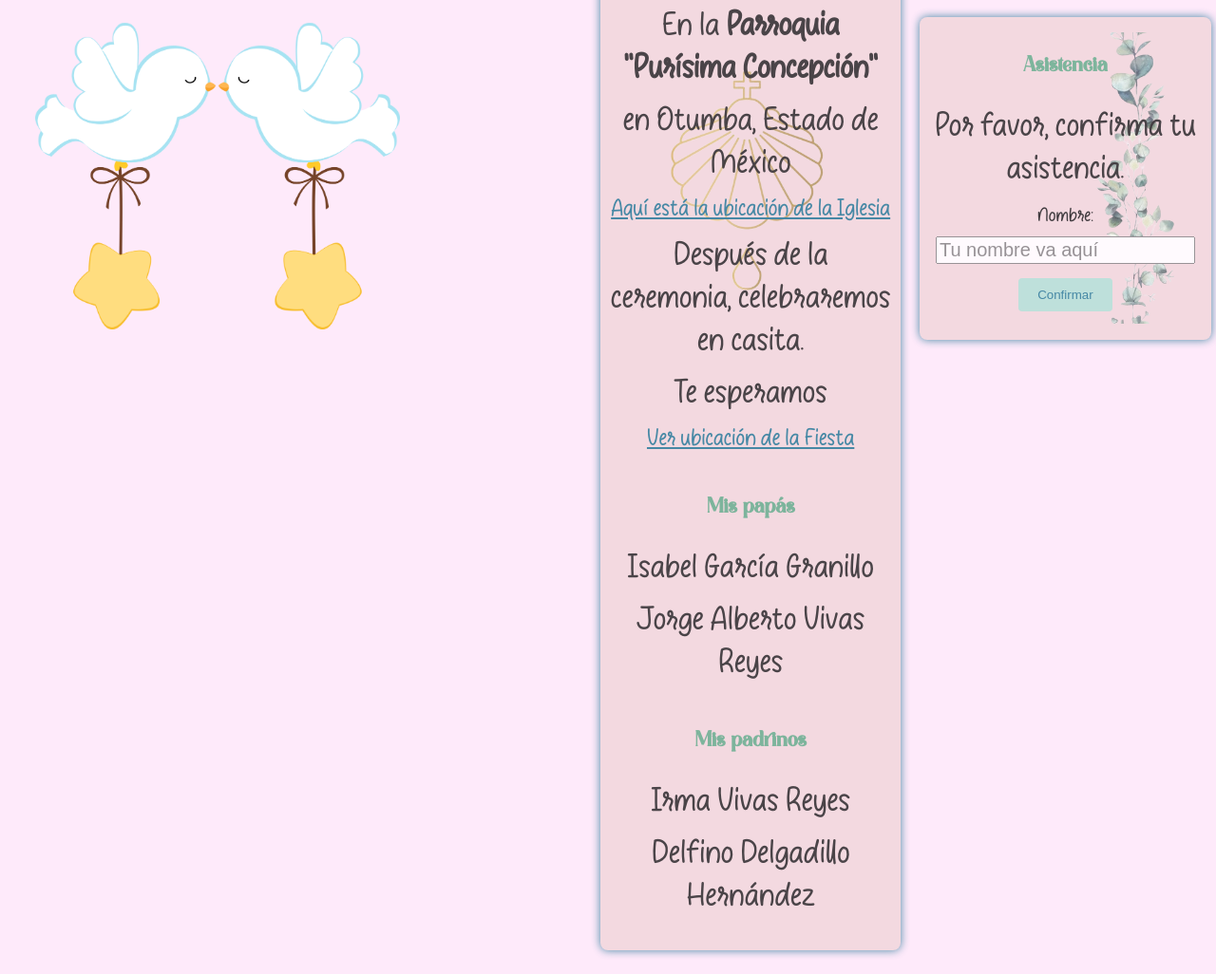
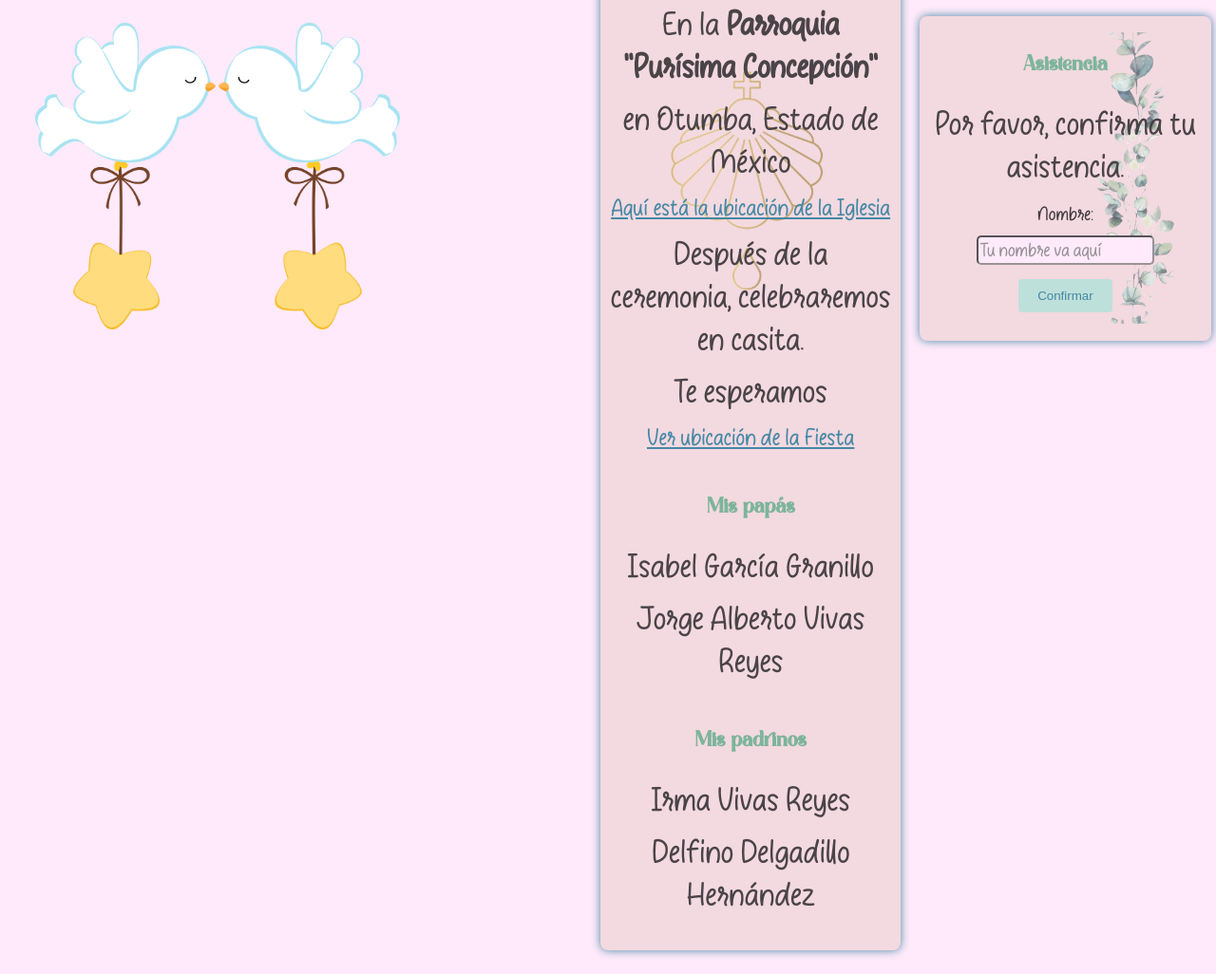
Before and after one commit to LizethDv/July, a plain HTML site: page index.html in a window 1280 px wide. Shown: the part 784-1810 px from the top of the page at 95% size. Drawn offline with Linux system fonts and the light colour scheme.

Commit message:
asistencia

```diff
--- a/index.html
+++ b/index.html
@@ -49,7 +49,7 @@
             <p>Por favor, confirma tu asistencia.</p>
             <form id="rsvp-form">
                 <label for="name">Nombre:</label>
-                <input type="text" id="name" name="name" placeholder="Tu nombre va aquí" required>
+                <input type="text" class="asistencia" id="name" name="name" placeholder="Tu nombre va aquí" required>
                 <button type="submit">Confirmar</button>
             </form>
             <div id="confirmation-message"></div>
--- a/styles.css
+++ b/styles.css
@@ -172,6 +172,12 @@ audio {
     animation: fadeIn 1s ease-in-out, slideIn 1s ease-in-out;
 }
 
+.asistencia{
+    border-radius: 5px;
+    background-color: #FEEAFA;
+    font-family: Bella-Cherry;
+}
+
 @keyframes swing {
     0% { transform: rotate(0deg); }
     25% { transform: rotate(15deg); }
```
